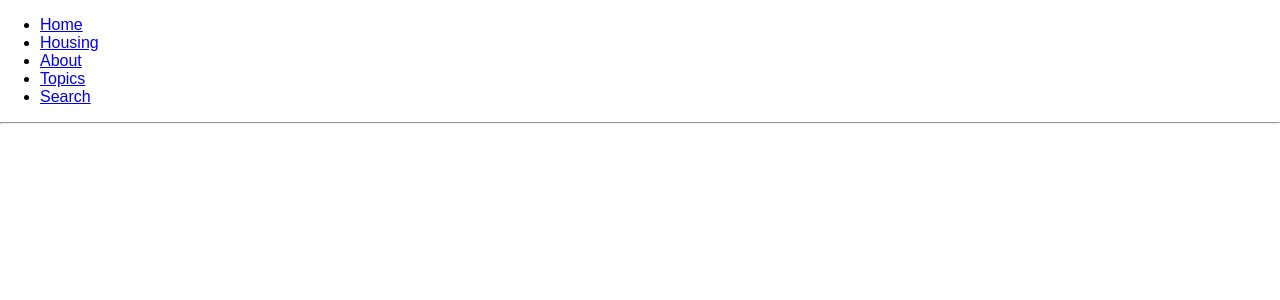
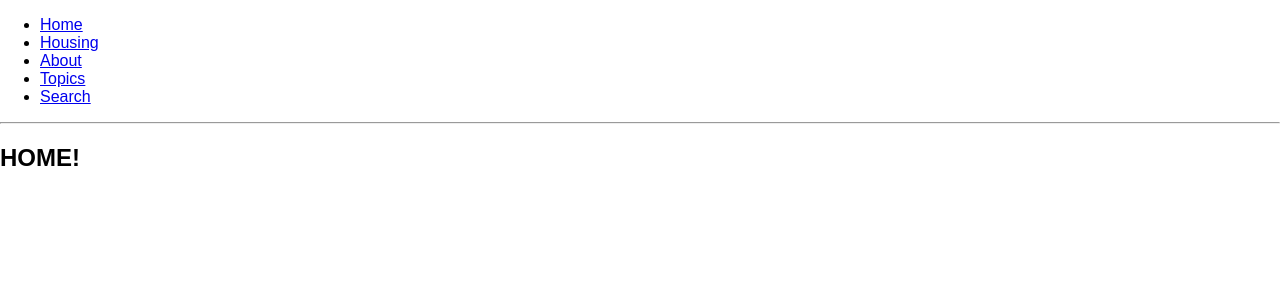
Before and after one commit to kanishk1/SE2021-Project, a React (Create React App) app in the folder client/: page / in a window 1280 px wide. Shown: the top 300 px of the page. Built offline with nearby package versions, Linux system fonts and the light colour scheme.

Commit message:
Changed structure to support better navigation

```diff
--- a/client/src/components/App.js
+++ b/client/src/components/App.js
@@ -2,10 +2,12 @@
 import '../css/App.css';
 import Housing from '../components/Housing.js'
 import Search from '../components/Search.js'
+import Home from '../components/Home.js'
 import {
   BrowserRouter as Router,
   Route,
-  Link
+  Link,
+  Switch
 } from 'react-router-dom'
 
 const About = () => (
@@ -65,10 +67,13 @@
         </ul>
 
         <hr/>
-        <Route path="/housing" component={Housing}/>
-        <Route path="/search" component={Search}/>
-        <Route path="/about" component={About}/>
-        <Route path="/topics" component={Topics}/>
+        <Switch>
+          <Route exact path="/" component={Home}/>
+          <Route path="/housing" component={Housing}/>
+          <Route path="/search" component={Search}/>
+          <Route path="/about" component={About}/>
+          <Route path="/topics" component={Topics}/>
+        </Switch>
       </div>
       </Router>
     </div>
--- /dev/null
+++ b/client/src/components/Home.js
@@ -0,0 +1,17 @@
+import React, { Component } from 'react';
+import '../css/App.css';
+
+
+class Home extends Component {
+
+  render () {
+    return (
+      <div>
+        <h2> HOME! </h2>
+      </div>
+    )
+  }
+
+}
+
+export default Home;
--- a/client/src/components/Housing.js
+++ b/client/src/components/Housing.js
@@ -13,16 +13,14 @@
 
   render() {
     return (
-      <Router>
         <div>
           <div>
             <h2>Housing stuff goes here</h2>
           </div>
           <div>
-            <Link to="/">Go back to home (broken)</Link>
+            <Link to="/">Go back to home</Link>
           </div>
         </div>
-        </Router>
     );
   }
 }
```
